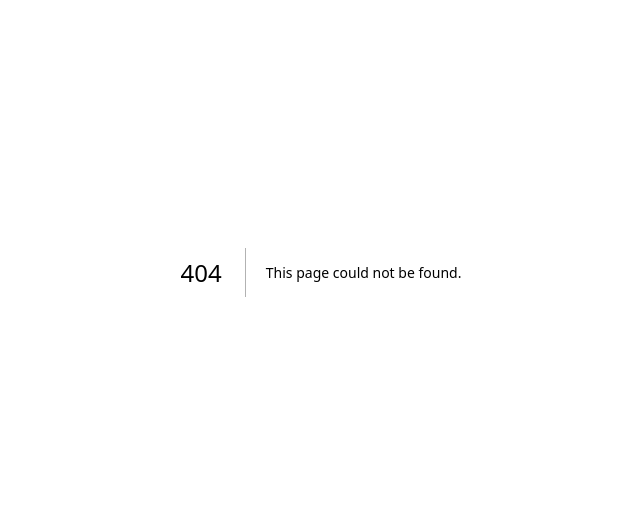
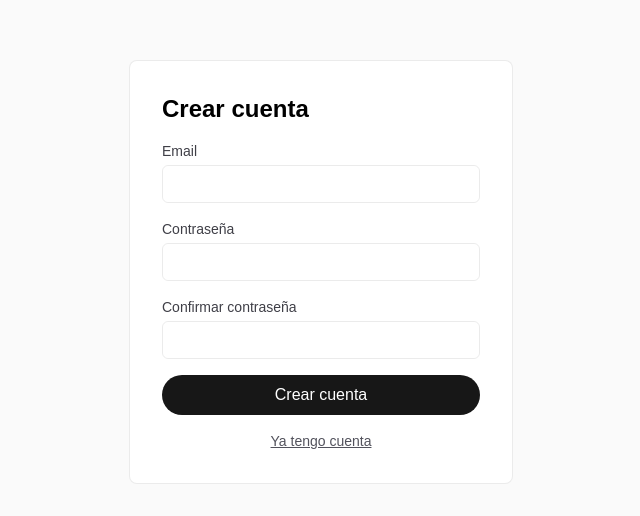
Before and after one commit to pri-amr/ai-builders, a Next.js app in the folder frontend/: page /register in a window 1280 px wide. Before the commit this address had no page. Shown: the part 128-644 px from the top of the page, without its empty margins (319-959 px from the left). Built offline with nearby package versions, Linux system fonts and the light colour scheme.

Commit message:
feat(login): add login and register pages

```diff
--- /dev/null
+++ b/frontend/src/app/dashboard/page.tsx
@@ -0,0 +1,29 @@
+import { auth, signOut } from "@/auth";
+
+export default async function DashboardPage() {
+  const session = await auth();
+
+  return (
+    <div className="flex flex-1 flex-col items-center justify-center gap-4 bg-zinc-50 px-4 dark:bg-black">
+      <h1 className="text-2xl font-semibold text-black dark:text-zinc-50">
+        Dashboard
+      </h1>
+      <p className="text-zinc-600 dark:text-zinc-400">
+        Sesión iniciada como {session?.user?.email}
+      </p>
+      <form
+        action={async () => {
+          "use server";
+          await signOut({ redirectTo: "/login" });
+        }}
+      >
+        <button
+          type="submit"
+          className="rounded-full border border-black/[.08] px-5 py-2 text-black transition-colors hover:bg-black/[.04] dark:border-white/[.145] dark:text-zinc-50 dark:hover:bg-[#1a1a1a]"
+        >
+          Cerrar sesión
+        </button>
+      </form>
+    </div>
+  );
+}
--- /dev/null
+++ b/frontend/src/app/login/page.tsx
@@ -0,0 +1,106 @@
+"use client";
+
+import { Suspense, useState, type FormEvent } from "react";
+import { useRouter, useSearchParams } from "next/navigation";
+import { signIn } from "next-auth/react";
+
+export default function LoginPage() {
+  return (
+    <Suspense>
+      <LoginForm />
+    </Suspense>
+  );
+}
+
+function LoginForm() {
+  const router = useRouter();
+  const searchParams = useSearchParams();
+  const justRegistered = searchParams.get("registered") === "1";
+
+  const [email, setEmail] = useState("");
+  const [password, setPassword] = useState("");
+  const [error, setError] = useState<string | null>(null);
+  const [isSubmitting, setIsSubmitting] = useState(false);
+
+  async function handleSubmit(event: FormEvent<HTMLFormElement>) {
+    event.preventDefault();
+    setError(null);
+    setIsSubmitting(true);
+
+    const result = await signIn("credentials", {
+      email,
+      password,
+      redirect: false,
+    });
+
+    if (result?.error) {
+      setError("Credenciales inválidas");
+      setIsSubmitting(false);
+      return;
+    }
+
+    router.push("/dashboard");
+  }
+
+  return (
+    <div className="flex flex-1 items-center justify-center bg-zinc-50 px-4 dark:bg-black">
+      <form
+        onSubmit={handleSubmit}
+        className="flex w-full max-w-sm flex-col gap-4 rounded-lg border border-black/[.08] bg-white p-8 dark:border-white/[.145] dark:bg-zinc-950"
+      >
+        <h1 className="text-2xl font-semibold text-black dark:text-zinc-50">
+          Iniciar sesión
+        </h1>
+
+        {justRegistered && !error && (
+          <p className="text-sm text-green-600 dark:text-green-400">
+            Cuenta creada. Iniciá sesión para continuar.
+          </p>
+        )}
+
+        {error && (
+          <p role="alert" className="text-sm text-red-600 dark:text-red-400">
+            {error}
+          </p>
+        )}
+
+        <label className="flex flex-col gap-1 text-sm text-zinc-700 dark:text-zinc-300">
+          Email
+          <input
+            type="email"
+            required
+            value={email}
+            onChange={(event) => setEmail(event.target.value)}
+            className="rounded-md border border-black/[.08] bg-transparent px-3 py-2 text-black dark:border-white/[.145] dark:text-zinc-50"
+          />
+        </label>
+
+        <label className="flex flex-col gap-1 text-sm text-zinc-700 dark:text-zinc-300">
+          Contraseña
+          <input
+            type="password"
+            required
+            value={password}
+            onChange={(event) => setPassword(event.target.value)}
+            className="rounded-md border border-black/[.08] bg-transparent px-3 py-2 text-black dark:border-white/[.145] dark:text-zinc-50"
+          />
+        </label>
+
+        <button
+          type="submit"
+          disabled={isSubmitting}
+          className="rounded-full bg-foreground px-5 py-2 text-background transition-colors hover:bg-[#383838] disabled:opacity-50 dark:hover:bg-[#ccc]"
+        >
+          {isSubmitting ? "Ingresando..." : "Ingresar"}
+        </button>
+
+        <a
+          href="/register"
+          className="text-center text-sm text-zinc-600 underline dark:text-zinc-400"
+        >
+          Crear una cuenta
+        </a>
+      </form>
+    </div>
+  );
+}
--- /dev/null
+++ b/frontend/src/app/register/page.tsx
@@ -0,0 +1,105 @@
+"use client";
+
+import { useState, type FormEvent } from "react";
+import { useRouter } from "next/navigation";
+import axios from "axios";
+import { registerUser } from "@/services/session";
+
+export default function RegisterPage() {
+  const router = useRouter();
+  const [email, setEmail] = useState("");
+  const [password, setPassword] = useState("");
+  const [confirmPassword, setConfirmPassword] = useState("");
+  const [error, setError] = useState<string | null>(null);
+  const [isSubmitting, setIsSubmitting] = useState(false);
+
+  async function handleSubmit(event: FormEvent<HTMLFormElement>) {
+    event.preventDefault();
+    setError(null);
+
+    if (password !== confirmPassword) {
+      setError("Las contraseñas no coinciden");
+      return;
+    }
+
+    setIsSubmitting(true);
+
+    try {
+      await registerUser(email, password);
+      router.push("/login?registered=1");
+    } catch (err) {
+      const message =
+        (axios.isAxiosError(err) && err.response?.data?.error) ||
+        "No se pudo registrar el usuario";
+      setError(message);
+      setIsSubmitting(false);
+    }
+  }
+
+  return (
+    <div className="flex flex-1 items-center justify-center bg-zinc-50 px-4 dark:bg-black">
+      <form
+        onSubmit={handleSubmit}
+        className="flex w-full max-w-sm flex-col gap-4 rounded-lg border border-black/[.08] bg-white p-8 dark:border-white/[.145] dark:bg-zinc-950"
+      >
+        <h1 className="text-2xl font-semibold text-black dark:text-zinc-50">
+          Crear cuenta
+        </h1>
+
+        {error && (
+          <p role="alert" className="text-sm text-red-600 dark:text-red-400">
+            {error}
+          </p>
+        )}
+
+        <label className="flex flex-col gap-1 text-sm text-zinc-700 dark:text-zinc-300">
+          Email
+          <input
+            type="email"
+            required
+            value={email}
+            onChange={(event) => setEmail(event.target.value)}
+            className="rounded-md border border-black/[.08] bg-transparent px-3 py-2 text-black dark:border-white/[.145] dark:text-zinc-50"
+          />
+        </label>
+
+        <label className="flex flex-col gap-1 text-sm text-zinc-700 dark:text-zinc-300">
+          Contraseña
+          <input
+            type="password"
+            required
+            value={password}
+            onChange={(event) => setPassword(event.target.value)}
+            className="rounded-md border border-black/[.08] bg-transparent px-3 py-2 text-black dark:border-white/[.145] dark:text-zinc-50"
+          />
+        </label>
+
+        <label className="flex flex-col gap-1 text-sm text-zinc-700 dark:text-zinc-300">
+          Confirmar contraseña
+          <input
+            type="password"
+            required
+            value={confirmPassword}
+            onChange={(event) => setConfirmPassword(event.target.value)}
+            className="rounded-md border border-black/[.08] bg-transparent px-3 py-2 text-black dark:border-white/[.145] dark:text-zinc-50"
+          />
+        </label>
+
+        <button
+          type="submit"
+          disabled={isSubmitting}
+          className="rounded-full bg-foreground px-5 py-2 text-background transition-colors hover:bg-[#383838] disabled:opacity-50 dark:hover:bg-[#ccc]"
+        >
+          {isSubmitting ? "Creando cuenta..." : "Crear cuenta"}
+        </button>
+
+        <a
+          href="/login"
+          className="text-center text-sm text-zinc-600 underline dark:text-zinc-400"
+        >
+          Ya tengo cuenta
+        </a>
+      </form>
+    </div>
+  );
+}
--- /dev/null
+++ b/frontend/src/auth.config.ts
@@ -0,0 +1,21 @@
+import type { NextAuthConfig } from "next-auth";
+
+export const authConfig: NextAuthConfig = {
+  pages: {
+    signIn: "/login",
+  },
+  session: { strategy: "jwt" },
+  providers: [],
+  callbacks: {
+    authorized({ auth, request: { nextUrl } }) {
+      const isLoggedIn = !!auth?.user;
+      const isOnDashboard = nextUrl.pathname.startsWith("/dashboard");
+
+      if (isOnDashboard) {
+        return isLoggedIn;
+      }
+
+      return true;
+    },
+  },
+};
--- a/frontend/src/auth.ts
+++ b/frontend/src/auth.ts
@@ -1,9 +1,10 @@
 import NextAuth from "next-auth";
 import Credentials from "next-auth/providers/credentials";
+import { authConfig } from "./auth.config";
 import { loginUser } from "@/services/session";
 
 export const { handlers, signIn, signOut, auth } = NextAuth({
-  session: { strategy: "jwt" },
+  ...authConfig,
   providers: [
     Credentials({
       credentials: {
@@ -28,6 +29,7 @@ export const { handlers, signIn, signOut, auth } = NextAuth({
     }),
   ],
   callbacks: {
+    ...authConfig.callbacks,
     jwt: async ({ token, user }) => {
       if (user) {
         token.id = user.id;
--- /dev/null
+++ b/frontend/src/proxy.ts
@@ -0,0 +1,10 @@
+import NextAuth from "next-auth";
+import { authConfig } from "./auth.config";
+
+const nextAuth = NextAuth(authConfig);
+
+export const proxy = nextAuth.auth;
+
+export const config = {
+  matcher: ["/dashboard/:path*"],
+};
```
Also changed, not shown: 2 other files (tests, documents, lock files or other folders).
